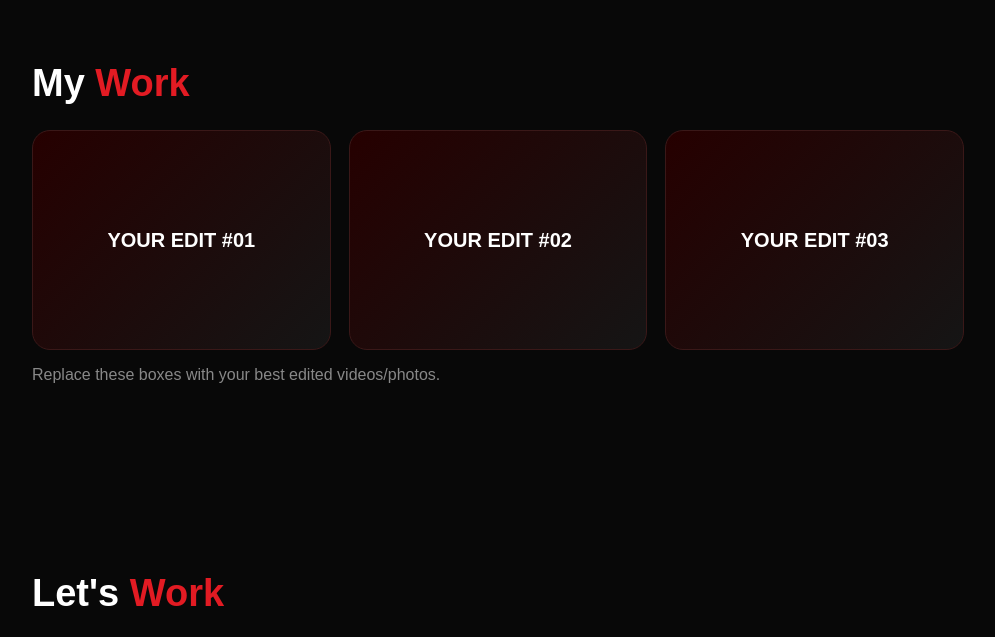
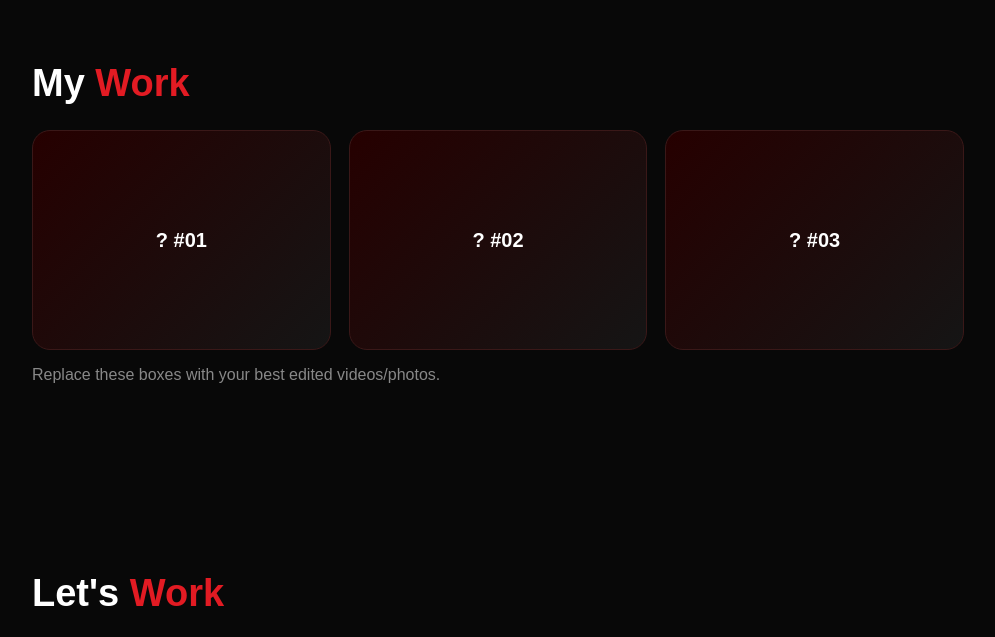
Before and after one commit to pravinkumar73516732pk-blip/PS-EDITOR-, a plain HTML site: page index.html in a window 1280 px wide. Shown: the part 1300-1937 px from the top of the page, without its empty margins (142-1137 px from the left). Drawn offline with Linux system fonts and the light colour scheme.

Commit message:
Update index.html

```diff
--- a/index.html
+++ b/index.html
@@ -41,9 +41,9 @@ footer{text-align:center;color:#777;padding:30px 0}
 <section>
 <h2>My <span>Work</span></h2>
 <div class="grid">
-<div class="work">YOUR EDIT #01</div>
-<div class="work">YOUR EDIT #02</div>
-<div class="work">YOUR EDIT #03</div>
+<div class="work">? #01</div>
+<div class="work">? #02</div>
+<div class="work">? #03</div>
 </div>
 <p style="color:#888">Replace these boxes with your best edited videos/photos.</p>
 </section>
```
